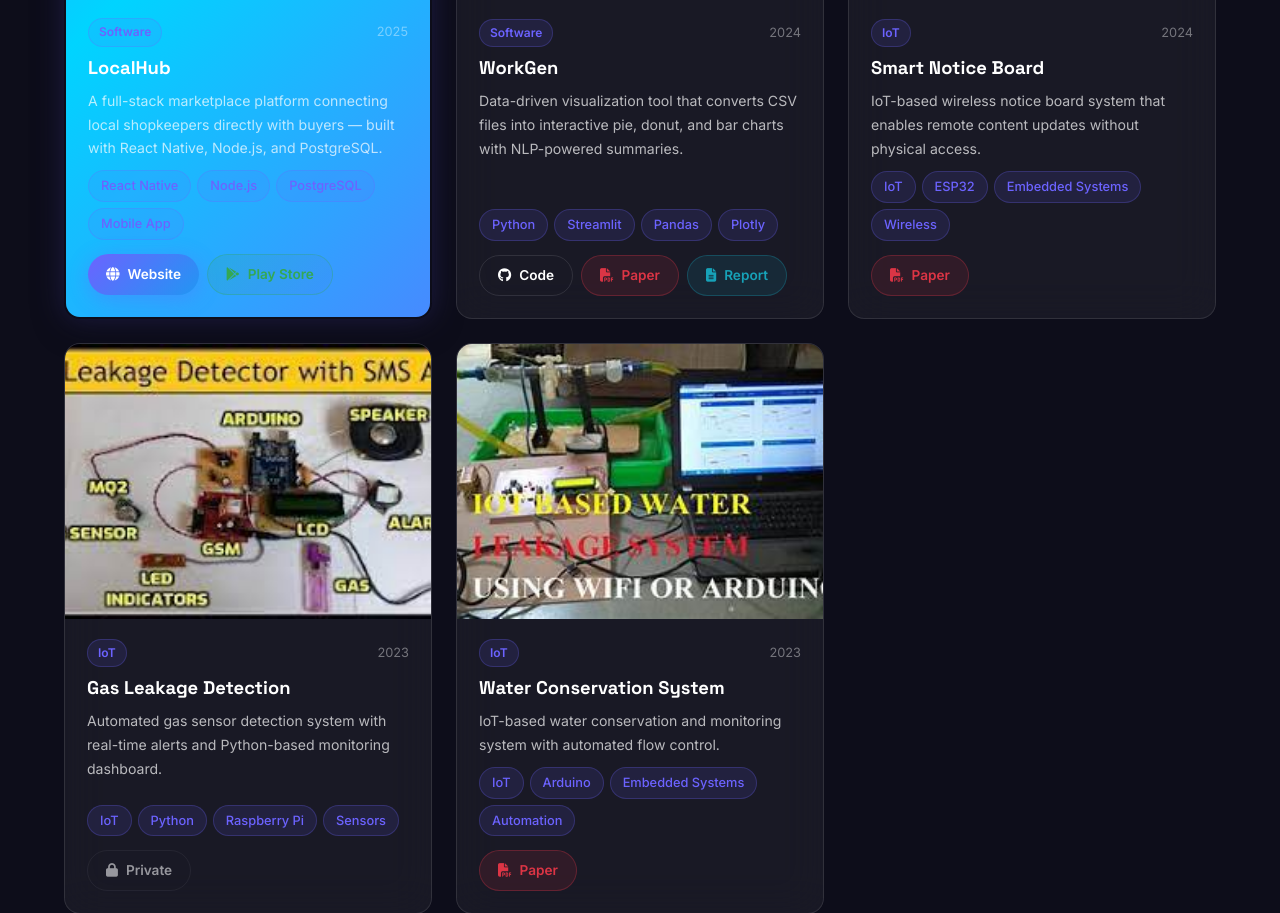
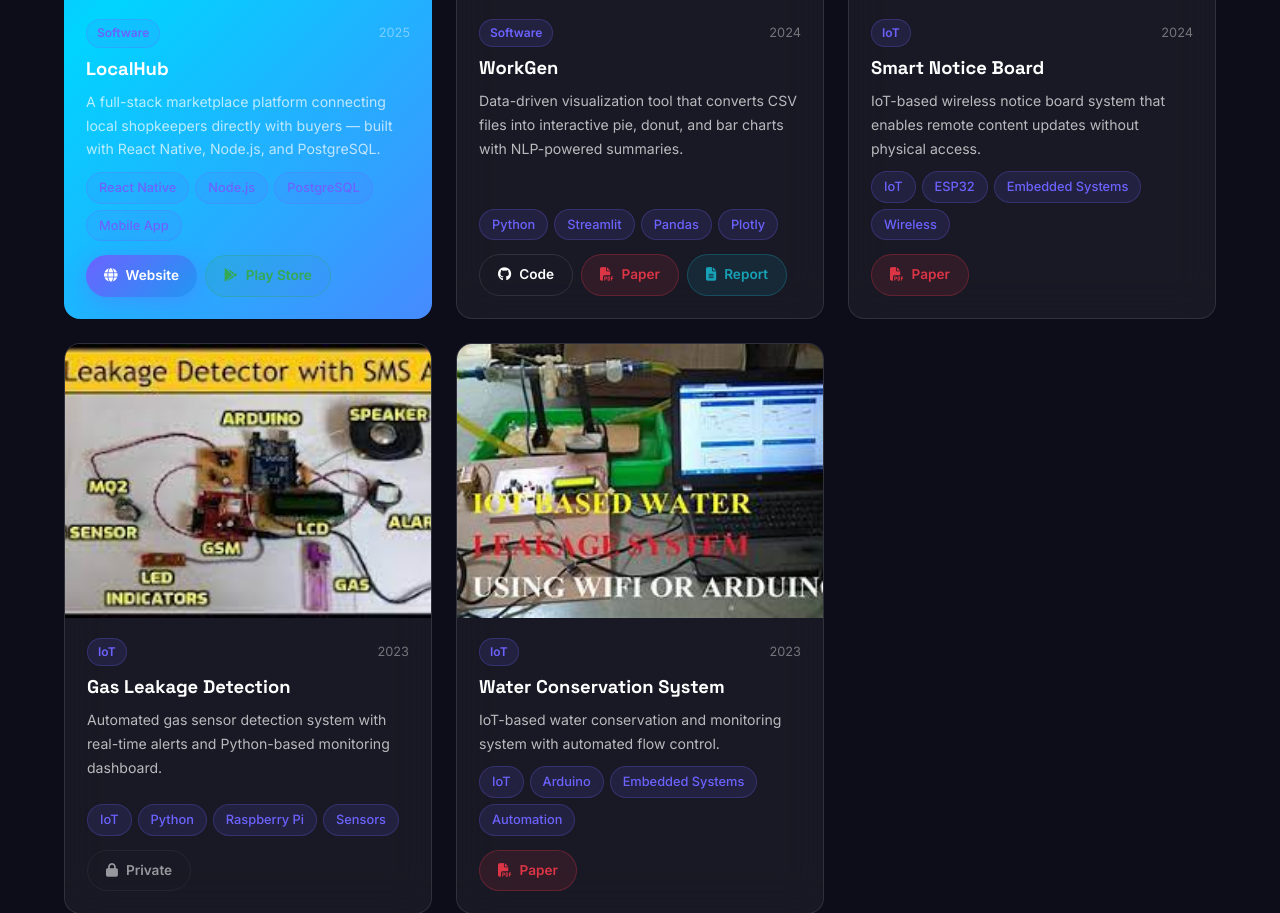
Before and after one commit to ArunkumarAk13/My-portfolio, a PHP site: page / in a window 1280 px wide. Shown: the part 4795-5708 px from the top of the page. Run offline with PHP 8.4, Linux system fonts and the light colour scheme.

Commit message:
highlight card — gradient border only, no extra glow

```diff
--- a/public/css/main.css
+++ b/public/css/main.css
@@ -1293,14 +1293,8 @@ p  { color: var(--text-secondary); }
 
 /* ===== HIGHLIGHT / MAIN PROJECT CARD ===== */
 .project-highlight {
-  border: 2px solid transparent !important;
-  background-clip: padding-box !important;
+  border: none !important;
   position: relative;
-  box-shadow: 0 0 28px rgba(108,99,255,0.22), var(--shadow-md);
-}
-.project-highlight:hover {
-  transform: translateY(-8px);
-  box-shadow: 0 0 48px rgba(108,99,255,0.40), 0 0 16px rgba(0,212,255,0.18), var(--shadow-lg);
 }
 .project-highlight::before {
   content: '';
```
